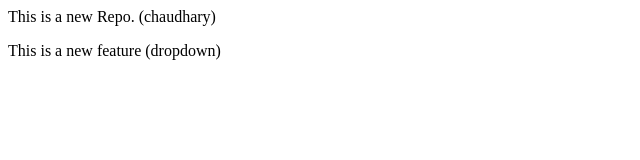
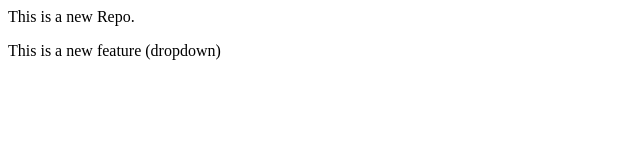
Before and after one commit to howyoudointarun/LocalRepo, a plain HTML site: page index.html in a window 1280 px wide. Shown: the whole page, without its empty margins (0-640 px from the left). Drawn offline with Linux system fonts and the light colour scheme.

Commit message:
deletion

```diff
--- a/index.html
+++ b/index.html
@@ -1,2 +1,2 @@
-<p>This is a new Repo. (chaudhary)</p>
+<p>This is a new Repo.</p>
 <p>This is a new feature (dropdown)</p>
```
